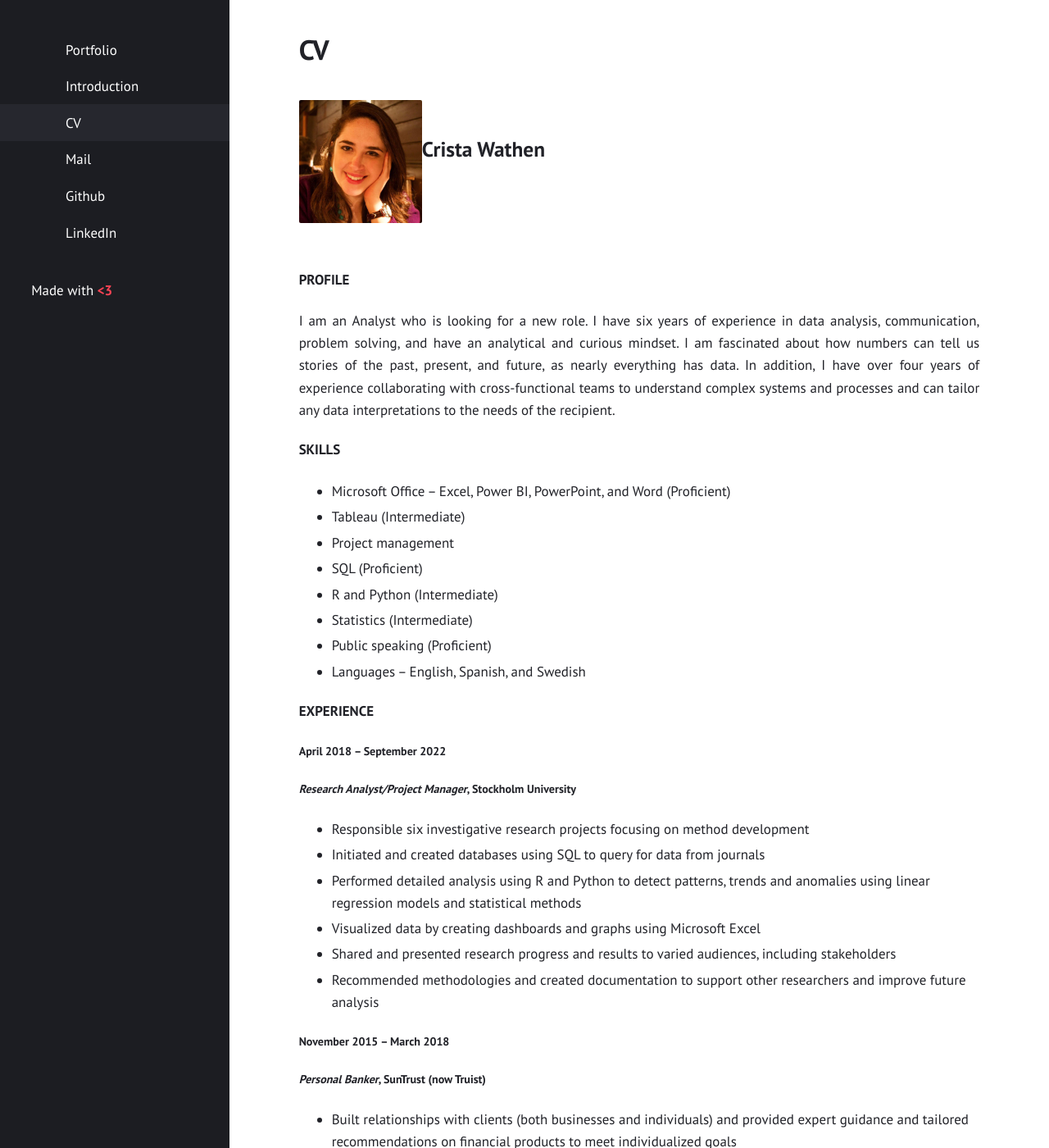
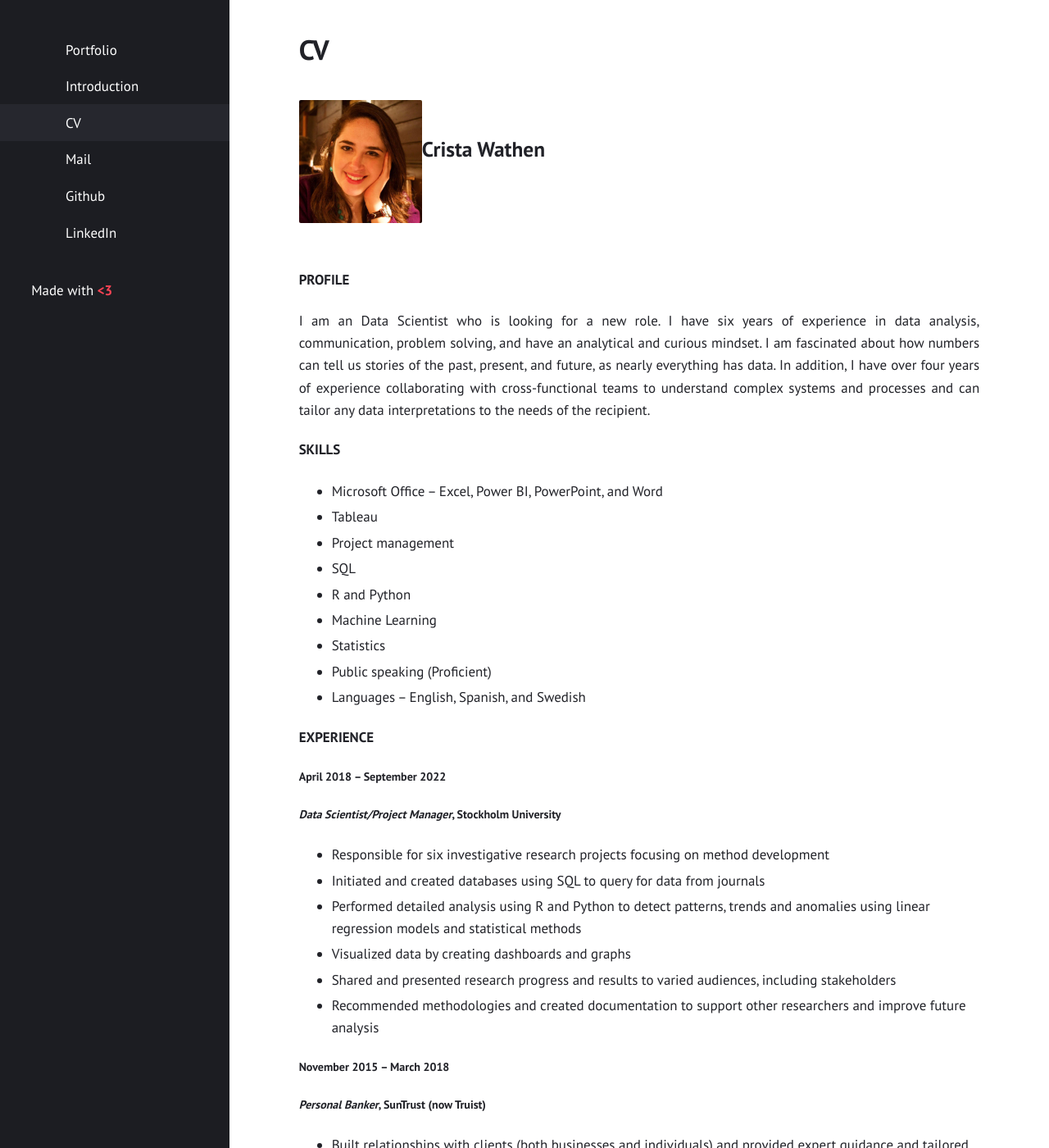
Before and after one commit to cwathen/Portfolio, a Jekyll site: the page built from CV.md, in a window 1280 px wide and 1400 px high. Shown: the whole window at 82% size. Built offline with Jekyll 4.4.1, drawn with Linux system fonts in a browser that asks for light colours.

Commit message:
Update CV.md

```diff
--- a/CV.md
+++ b/CV.md
@@ -12,25 +12,26 @@ layout: page
 <br>
 #### PROFILE
 
-I am an Analyst who is looking for a new role. I have six years of experience in data analysis, communication, problem solving, and have an analytical and curious mindset. I am fascinated about how numbers can tell us stories of the past, present, and future, as nearly everything has data. In addition, I have over four years of experience collaborating with cross-functional teams to understand complex systems and processes and can tailor any data interpretations to the needs of the recipient.
+I am an Data Scientist who is looking for a new role. I have six years of experience in data analysis, communication, problem solving, and have an analytical and curious mindset. I am fascinated about how numbers can tell us stories of the past, present, and future, as nearly everything has data. In addition, I have over four years of experience collaborating with cross-functional teams to understand complex systems and processes and can tailor any data interpretations to the needs of the recipient.
 
 #### SKILLS
-* Microsoft Office – Excel, Power BI, PowerPoint, and Word (Proficient)
-* Tableau (Intermediate)
+* Microsoft Office – Excel, Power BI, PowerPoint, and Word
+* Tableau
 * Project management
-* SQL (Proficient)
-* R and Python (Intermediate)
-* Statistics (Intermediate)
+* SQL
+* R and Python
+* Machine Learning
+* Statistics
 * Public speaking (Proficient)
 * Languages – English, Spanish, and Swedish
 
 #### EXPERIENCE
 ##### April 2018 – September 2022
-##### *Research Analyst/Project Manager*, Stockholm University
-* Responsible six investigative research projects focusing on method development
+##### *Data Scientist/Project Manager*, Stockholm University
+* Responsible for six investigative research projects focusing on method development
 * Initiated and created databases using SQL to query for data from journals
 * Performed detailed analysis using R and Python to detect patterns, trends and anomalies using linear regression models and statistical methods
-* Visualized data by creating dashboards and graphs using Microsoft Excel
+* Visualized data by creating dashboards and graphs
 * Shared and presented research progress and results to varied audiences, including stakeholders
 * Recommended methodologies and created documentation to support other researchers and improve future analysis
 
```
